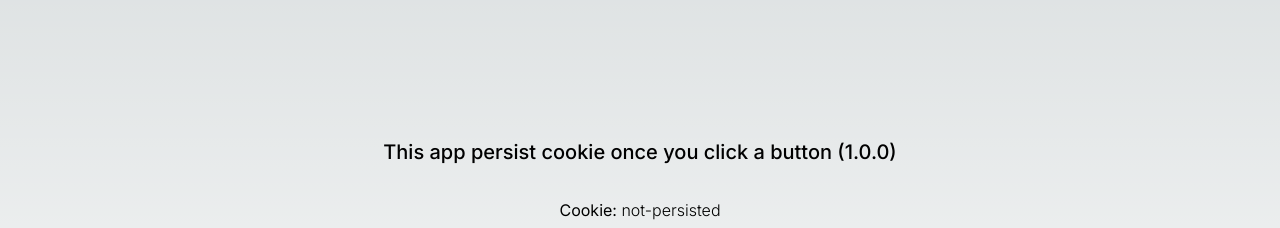
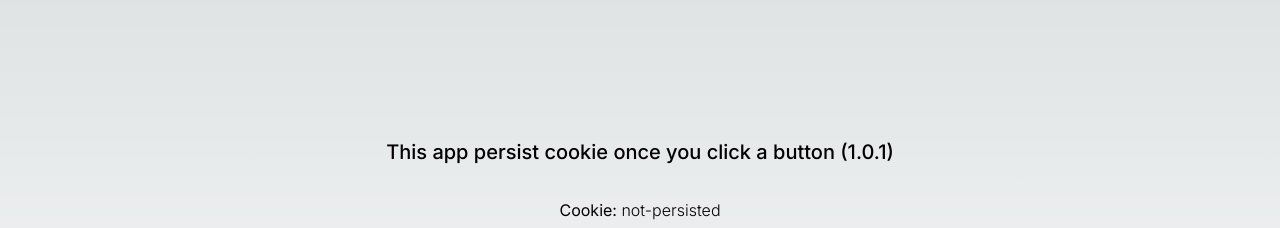
Before and after one commit to Faliszek/cookie-app, a Next.js app: page / in a window 1280 px wide. Shown: the part 184-412 px from the top of the page. Built offline with nearby package versions, Linux system fonts and the light colour scheme.

Commit message:
Expire cookie

```diff
--- a/src/app/CookieComponent.tsx
+++ b/src/app/CookieComponent.tsx
@@ -14,7 +14,7 @@ export const NoSsr = () => {
   const handleButtonClick = () => {
     const newValue =
       cookieValue === "persisted" ? "not-persisted" : "persisted";
-    Cookies.set(COOKIE_KEY, newValue);
+    Cookies.set(COOKIE_KEY, newValue, { expires: 7 });
     setCookieValue(newValue);
   };
 
@@ -27,7 +27,7 @@ export const NoSsr = () => {
   return (
     <div className="flex flex-col items-center justify-center p-4 min-h-screen gap-8">
       <h1 className="text-center text-xl font-medium">
-        This app persist cookie once you click a button (1.0.0)
+        This app persist cookie once you click a button (1.0.1)
       </h1>
       <div className="font-light">
         <strong>Cookie: </strong> {cookieValue}
```
